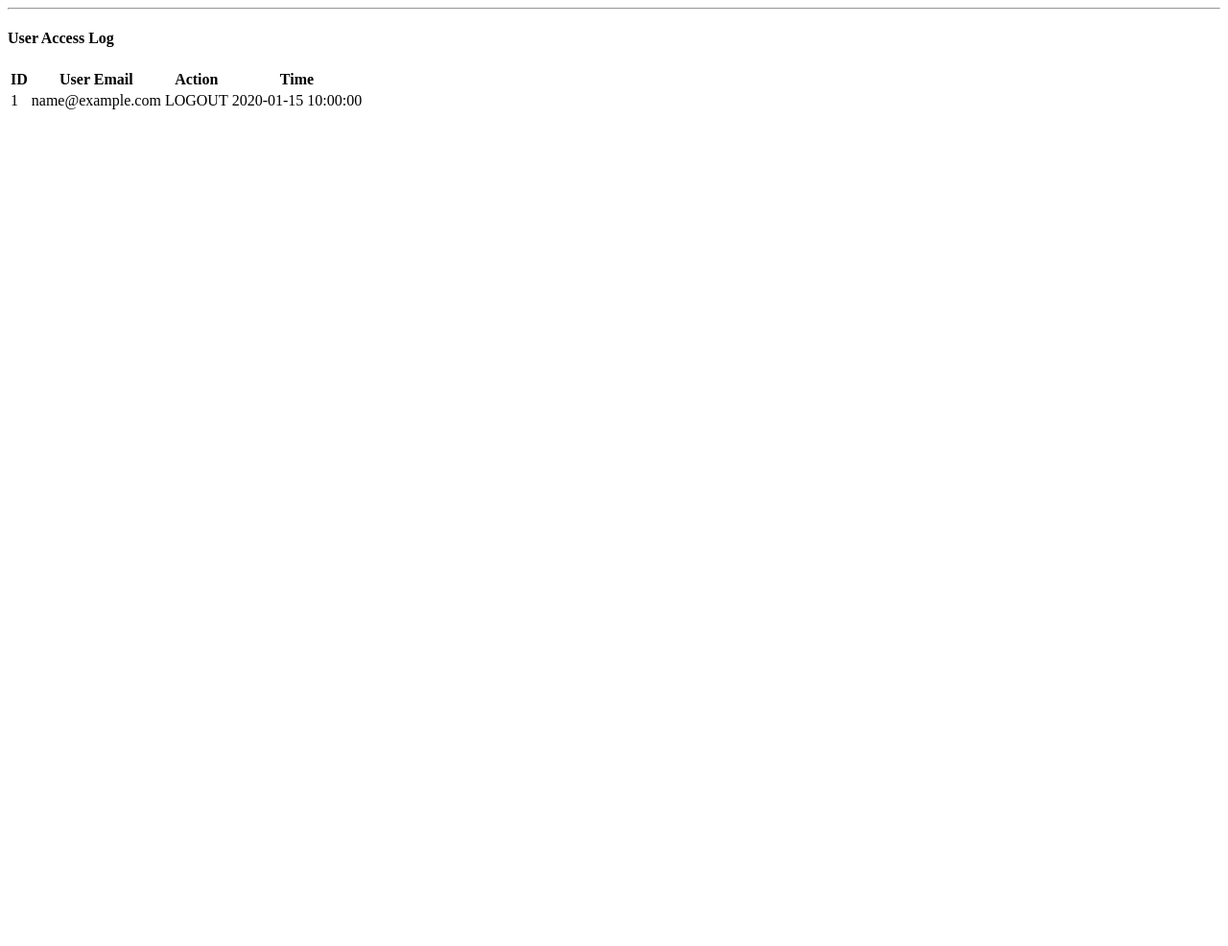
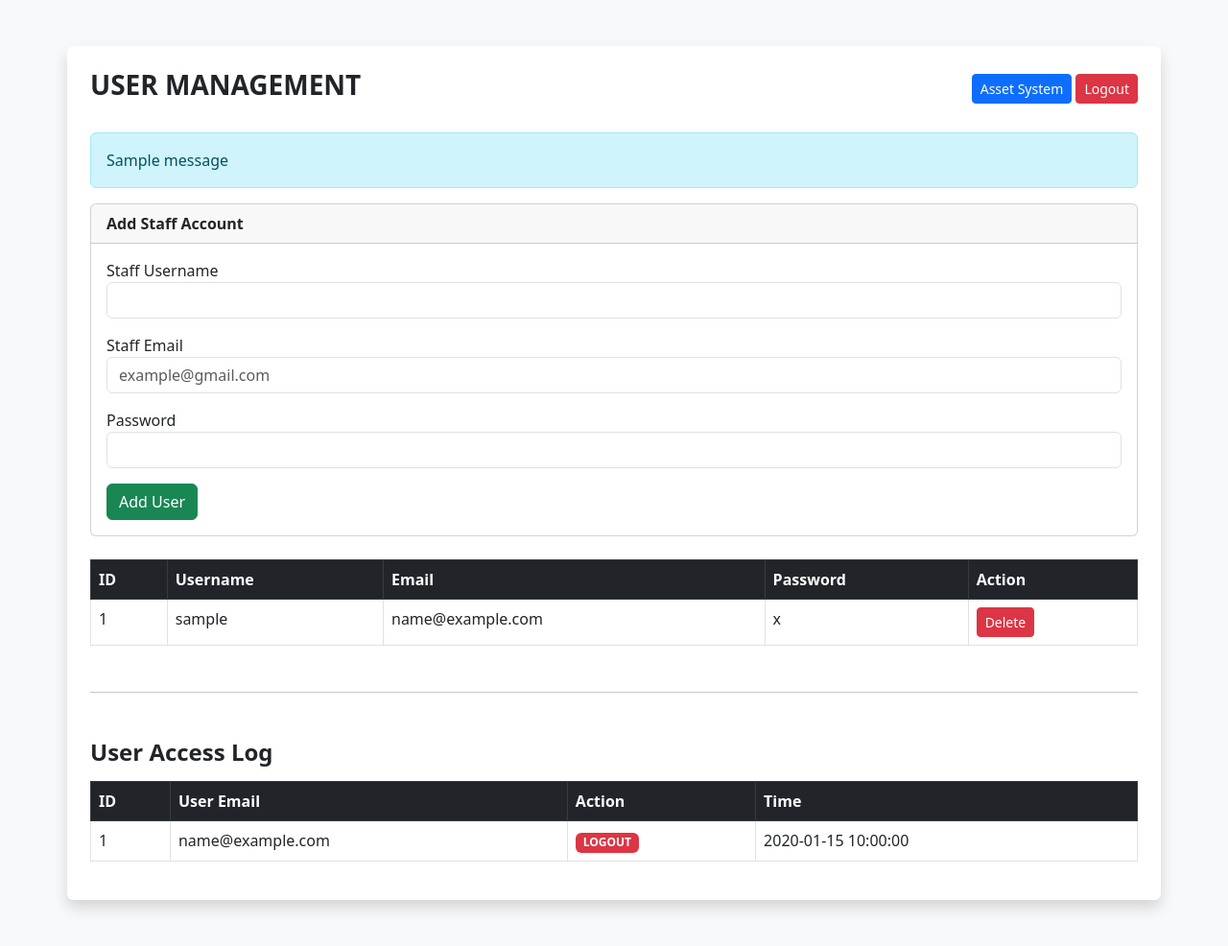
Before and after one commit to Fakhrul0029/Asset-Tracker-System-New-, a Flask app: page /admin in a window 1280 px wide. Shown: the whole page at 96% size. Before the commit the page ends 114 px from the top, so only its background shows below. Run offline with Flask 3, Linux system fonts and the light colour scheme; the visitor is signed in with stand-in values (Sample User, id 1); one stand-in notice (Sample message) is shown; a database or web service that is not in the repository returns one stand-in record (values such as "Sample title"); some libraries are stand-ins or nearby versions.

Commit message:
Refactor admin.html structure and add user management

```diff
--- a/templates/admin.html
+++ b/templates/admin.html
@@ -1,3 +1,186 @@
+<!DOCTYPE html>
+<html>
+
+<head>
+
+    <title>Admin Panel</title>
+
+    <link rel="stylesheet"
+          href="https://cdn.jsdelivr.net/npm/bootstrap@5.3.0/dist/css/bootstrap.min.css">
+
+</head>
+
+<body class="bg-light p-5">
+
+<div class="container bg-white p-4 rounded shadow">
+
+    <!-- TOP BAR -->
+    <div class="d-flex justify-content-between align-items-center mb-4">
+
+        <h3 class="fw-bold">
+            USER MANAGEMENT
+        </h3>
+
+        <div>
+
+            <a href="/"
+               class="btn btn-primary btn-sm">
+
+               Asset System
+
+            </a>
+
+            <a href="/logout"
+               class="btn btn-danger btn-sm">
+
+               Logout
+
+            </a>
+
+        </div>
+
+    </div>
+
+    <!-- FLASH MESSAGE -->
+    {% with messages = get_flashed_messages() %}
+        {% if messages %}
+            {% for m in messages %}
+
+            <div class="alert alert-info">
+
+                {{ m }}
+
+            </div>
+
+            {% endfor %}
+        {% endif %}
+    {% endwith %}
+
+    <!-- ADD USER -->
+    <div class="card mb-4">
+
+        <div class="card-header fw-bold">
+
+            Add Staff Account
+
+        </div>
+
+        <div class="card-body">
+
+            <form method="POST"
+                  action="/add_user">
+
+                <div class="mb-3">
+
+                    <label>
+                        Staff Username
+                    </label>
+
+                    <input type="text"
+                           name="username"
+                           class="form-control"
+                           required>
+
+                </div>
+
+                <div class="mb-3">
+
+                    <label>
+                        Staff Email
+                    </label>
+
+                    <input type="email"
+                           name="email"
+                           class="form-control"
+                           placeholder="example@gmail.com"
+                           required>
+
+                </div>
+
+                <div class="mb-3">
+
+                    <label>
+                        Password
+                    </label>
+
+                    <input type="text"
+                           name="password"
+                           class="form-control"
+                           required>
+
+                </div>
+
+                <button class="btn btn-success">
+
+                    Add User
+
+                </button>
+
+            </form>
+
+        </div>
+
+    </div>
+
+    <!-- USER TABLE -->
+    <table class="table table-bordered table-hover">
+
+        <thead class="table-dark">
+
+            <tr>
+
+                <th>ID</th>
+                <th>Username</th>
+                <th>Email</th>
+                <th>Password</th>
+                <th>Action</th>
+
+            </tr>
+
+        </thead>
+
+        <tbody>
+
+            {% for user in users %}
+
+            <tr>
+
+                <td>{{ user.id }}</td>
+
+                <td>{{ user.username }}</td>
+
+                <td>{{ user.email }}</td>
+
+                <td>{{ user.password }}</td>
+
+                <td>
+
+                    {% if user.username != 'admin' %}
+
+                    <form method="POST"
+                          action="/delete_user/{{ user.id }}">
+
+                        <button class="btn btn-danger btn-sm">
+
+                            Delete
+
+                        </button>
+
+                    </form>
+
+                    {% endif %}
+
+                </td>
+
+            </tr>
+
+            {% endfor %}
+
+        </tbody>
+
+    </table>
+
+    <!-- ACCESS LOG -->
     <hr class="my-5">
 
     <h4 class="fw-bold mb-3">
@@ -62,3 +245,8 @@
         </tbody>
 
     </table>
+
+</div>
+
+</body>
+</html>
```
Lines whose indentation alone changed are shown as unchanged.
